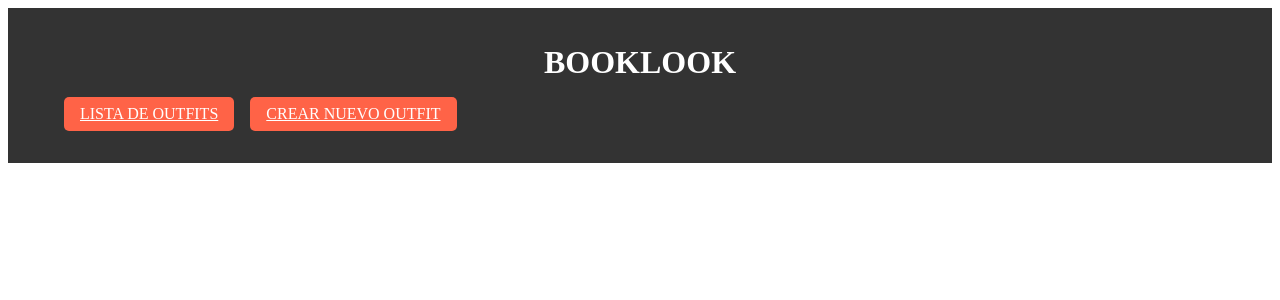
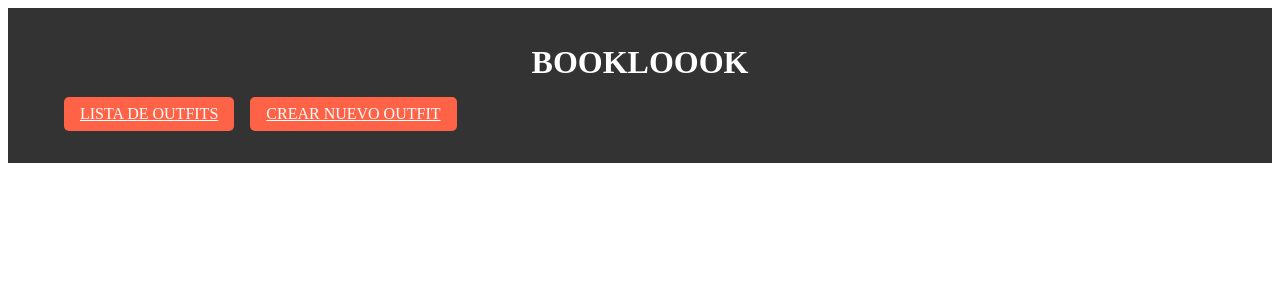
Before and after one commit to antoniiomrnoo/BookLook, a Django app: template lookbook/armario/templates/base.html in a window 1280 px wide. Shown: the top 300 px of the page. Run offline with Django 3.2, Linux system fonts and the light colour scheme; the template is opened without the code that fills it, so the values that code supplies are empty.

Commit message:
6 commit

```diff
--- a/lookbook/armario/templates/base.html
+++ b/lookbook/armario/templates/base.html
@@ -11,7 +11,7 @@
 
     <header>
         <nav class="navbar navbar-expand-lg navbar-light">
-            <div class="navbar-brand text-center flex-grow-1">BookLook</div>
+            <div class="navbar-brand text-center flex-grow-1">BookLoook</div>
             <div class="collapse navbar-collapse" id="navbarNav">
                 <ul class="navbar-nav ml-auto d-flex align-items-center">
                     <li class="nav-item">
```
